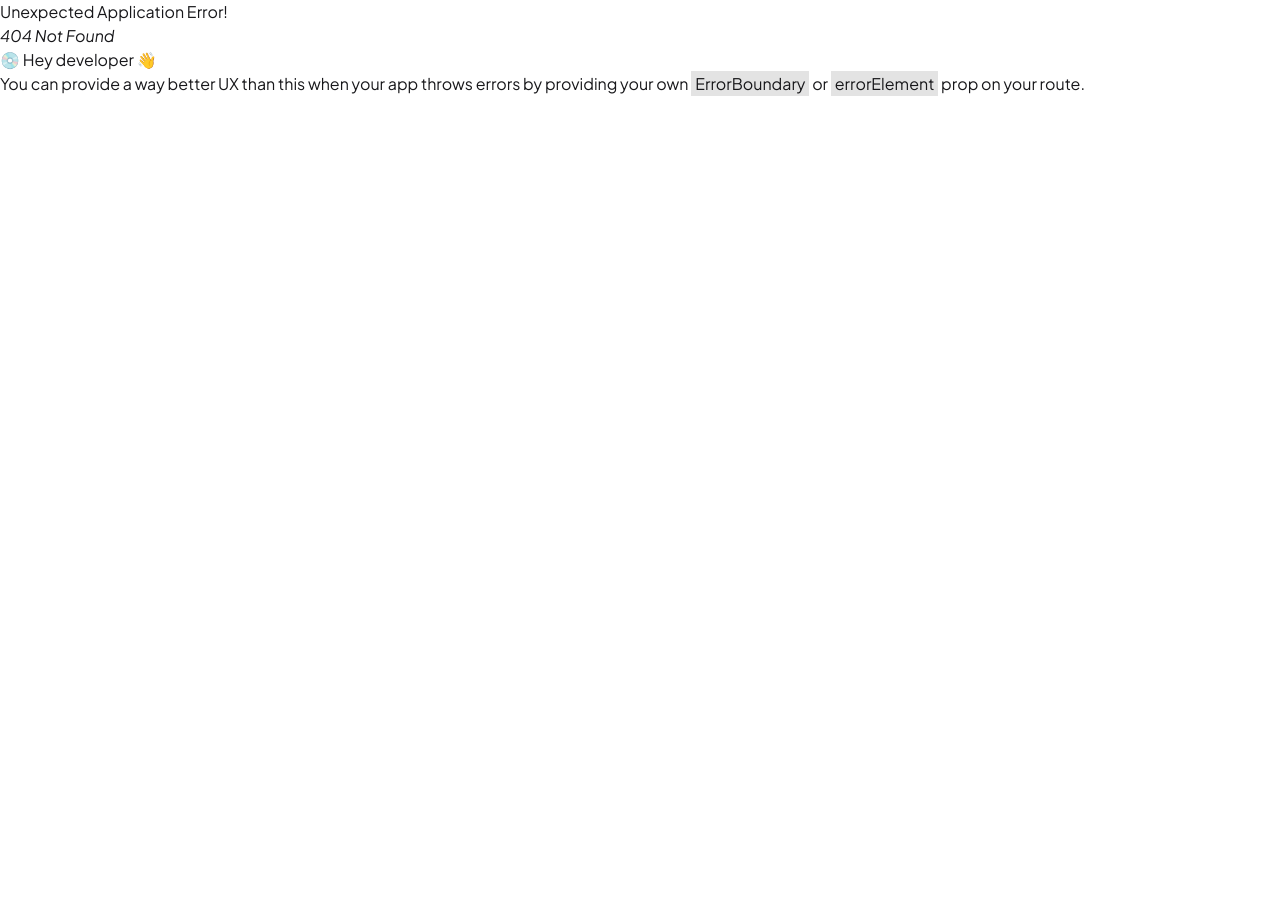
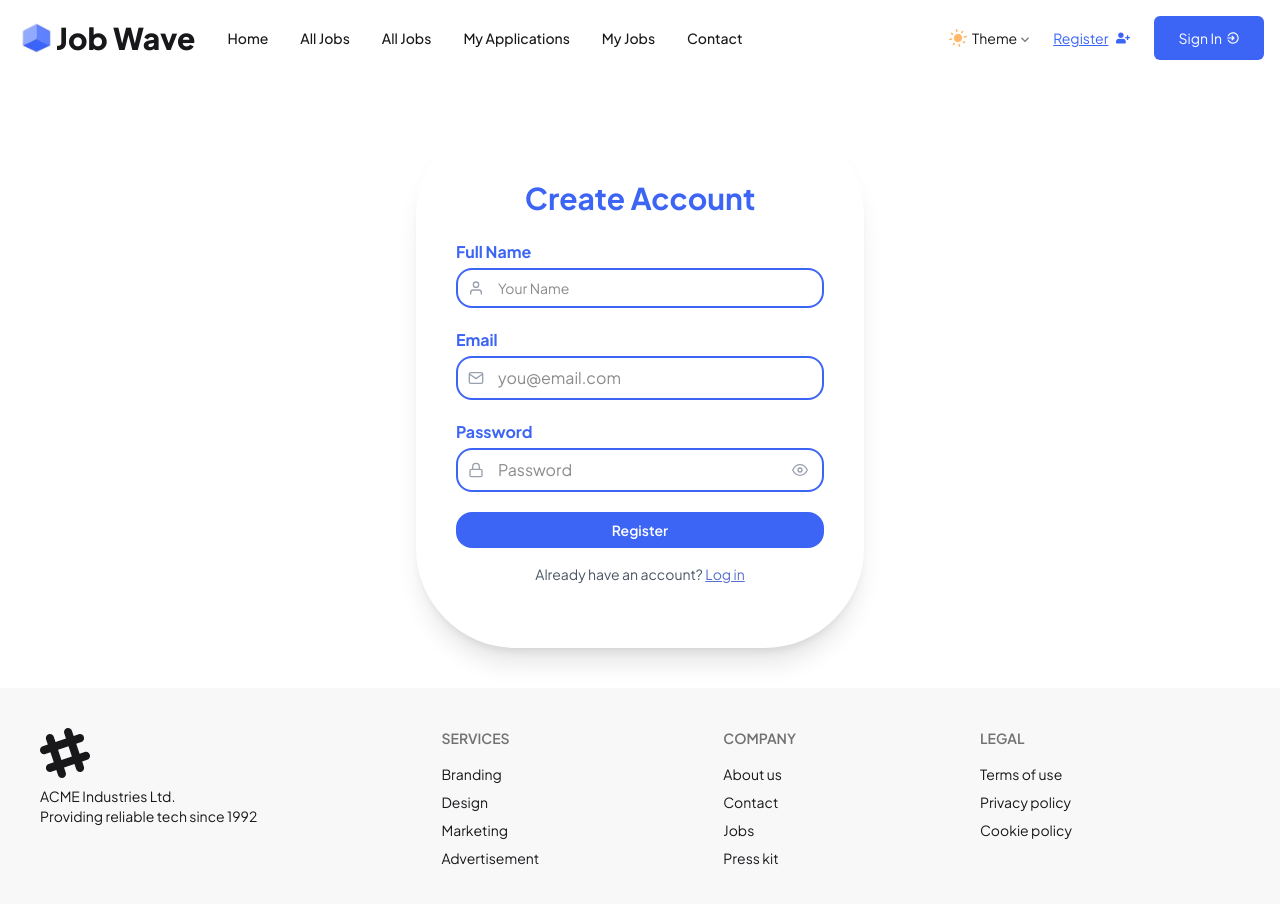
Before and after one commit to for-Sifad99/My-Joss-Job-Wave, a React (Vite) app: page /register in a window 1280 px wide. Before the commit this address had no page. Shown: the top 904 px of the page. Before the commit the page ends 800 px from the top, so only its background shows below. Built offline with nearby package versions, Linux system fonts and the light colour scheme.

Commit message:
added register route.

```diff
--- /dev/null
+++ b/src/pages/Register/Register.jsx
@@ -0,0 +1,79 @@
+import React, { useState } from "react";
+import { FiUser, FiMail, FiLock, FiEyeOff, FiEye } from "react-icons/fi";
+import { Link } from "react-router";
+
+const Register = () => {
+    const [showPassword, setShowPassword] = useState(false);
+
+    const handleSubmit = (e) => {
+        e.preventDefault();
+    };
+
+    return (
+        <div className="flex items-center justify-center py-10">
+            <div className="bg-white dark:bg-[var(--color-text-copy)] shadow-xl rounded-[100px] sm:py-16 py-10 sm:px-10 px-6 w-full max-w-md mx-4">
+                <h2 className="sm:text-3xl text-[28px] font-bold text-center text-[var(--color-light-accent)] dark:text-slate-300 mb-6">Create Account</h2>
+                <form onSubmit={handleSubmit} className="space-y-5">
+                    <div>
+                        <label className="text-base block mb-1 font-bold text-[var(--color-light-accent)] dark:text-[var(--color-dark-accent)]">Full Name</label>
+                        <div className="relative">
+                            <FiUser className="absolute left-3 top-1/2 -translate-y-1/2 text-gray-400" />
+                            <input
+                                type="text"
+                                name="name"
+                                required
+                                placeholder="Your Name"
+                                className="text-sm w-full pl-10 pr-3 py-2 rounded-2xl border-2 border-[var(--color-light-accent)] dark:[var(--color-dark-accent)] focus:outline-none focus:border-3 dark:bg-[#23272f] dark:text-slate-300"
+                            />
+                        </div>
+                    </div>
+                    <div>
+                        <label className="text-base block mb-1 font-bold text-[var(--color-light-accent)] dark:text-[var(--color-dark-accent)]">Email</label>
+                        <div className="relative">
+                            <FiMail className="absolute left-3 top-1/2 -translate-y-1/2 text-gray-400" />
+                            <input
+                                type="email"
+                                name="email"
+                                required
+                                placeholder="you@email.com"
+                                className="text-base w-full pl-10 pr-3 py-2 rounded-2xl border-2 border-[var(--color-light-accent)] dark:[var(--color-dark-accent)] focus:outline-none focus:border-3 dark:bg-[#23272f] dark:text-slate-300"
+                            />
+                        </div>
+                    </div>
+                    <div>
+                        <label className="text-base block mb-1 font-bold text-[var(--color-light-accent)] dark:text-[var(--color-dark-accent)]">Password</label>
+                        <div className="relative">
+                            <FiLock className="absolute left-3 top-1/2 -translate-y-1/2 text-gray-400" />
+                            <input
+                                type={showPassword ? "text" : "password"}
+                                name="password"
+                                required
+                                placeholder="Password"
+                                className="text-base w-full px-10 py-2 rounded-2xl border-2 border-[var(--color-light-accent)] dark:[var(--color-dark-accent)] focus:outline-none focus:border-3 dark:bg-[#23272f] dark:text-slate-300"
+                            />
+                            <button
+                                type="button"
+                                className="absolute right-4 top-1/2 -translate-y-1/2 text-gray-400"
+                                onClick={() => setShowPassword(!showPassword)}
+                                tabIndex={-1}
+                            >
+                                {showPassword ? <FiEyeOff /> : <FiEye />}
+                            </button>
+                        </div>
+                    </div>
+                    <button
+                        type="submit"
+                        className="text-sm w-full py-2 bg-[var(--color-light-accent)] hover:bg-linear-to-r/srgb hover:from-indigo-500 hover:to-indigo-400 hover:bg-blue-700 text-white font-semibold rounded-2xl transition-all duration-200"
+                    >
+                        Register
+                    </button>
+                </form>
+                <p className="mt-4 text-center text-gray-600 dark:text-gray-300 sm:text-sm text-xs">
+                    Already have an account? <Link to="/login" className="text-blue-800 dark:text-blue-400 underline animate-pulse">Log in</Link>
+                </p>
+            </div>
+        </div>
+    );
+};
+
+export default Register;
--- a/src/pages/Shared/Header.jsx
+++ b/src/pages/Shared/Header.jsx
@@ -42,7 +42,7 @@ const Header = () => {
 
     return (
         <header id='navbar' className="sticky w-full bg-white dark:bg-[var(--color-bg)] top-0 z-50">
-            <div className="max-w-7xl mx-auto flex items-center justify-between px-4 py-3 md:py-4">
+            <div className="max-w-7xl mx-auto flex items-center justify-between lg:px-4 md:px-24 sm:px-10 px-4 py-3 md:py-4">
                 <div className='flex justify-between items-center'>
                     {/* Logo */}
                     <div className="flex items-center">
@@ -87,7 +87,7 @@ const Header = () => {
                             </button>
                         </div>
                     </div>
-                    <Link to='/register' className="flex gap-2 items-center  [var(--color-light-accent)] dark:text-[var(--color-dark-accent)] underline transition-all duration-300 hover:-translate-y-1">Register  <FaUserPlus /></Link>
+                    <Link to='/register' className="flex gap-2 items-center text-[var(--color-light-accent)] dark:text-[var(--color-dark-accent)] underline transition-all duration-300 hover:-translate-y-1">Register  <FaUserPlus /></Link>
                     <Link to='/login'>
                         <button className="group flex gap-1 items-center px-6 py-3 bg-[#3c65f5] text-white rounded-md  hover:bg-linear-to-r/srgb hover:from-indigo-500 hover:to-indigo-400 transition-all duration-300 hover:-translate-y-1">Sign In <IoMdLogIn className='transition-all duration-300 group-hover:translate-x-2' /> </button>
                     </Link>
--- a/src/router/router.jsx
+++ b/src/router/router.jsx
@@ -5,6 +5,7 @@ import {
 } from "react-router";
 import Root from '../layouts/Root';
 import AllJobs from '../pages/AllJobs/AllJobs';
+import Register from '../pages/Register/Register';
 
 const router = createBrowserRouter([
     {
@@ -12,7 +13,9 @@ const router = createBrowserRouter([
         Component: Root,
         children: [
             {index: true, Component: Home},
-            {path : '/jobs', Component: AllJobs}
+            { path: '/register', Component: Register },
+            {path : '/jobs', Component: AllJobs},
+
         ]
     },
 ]);
```
